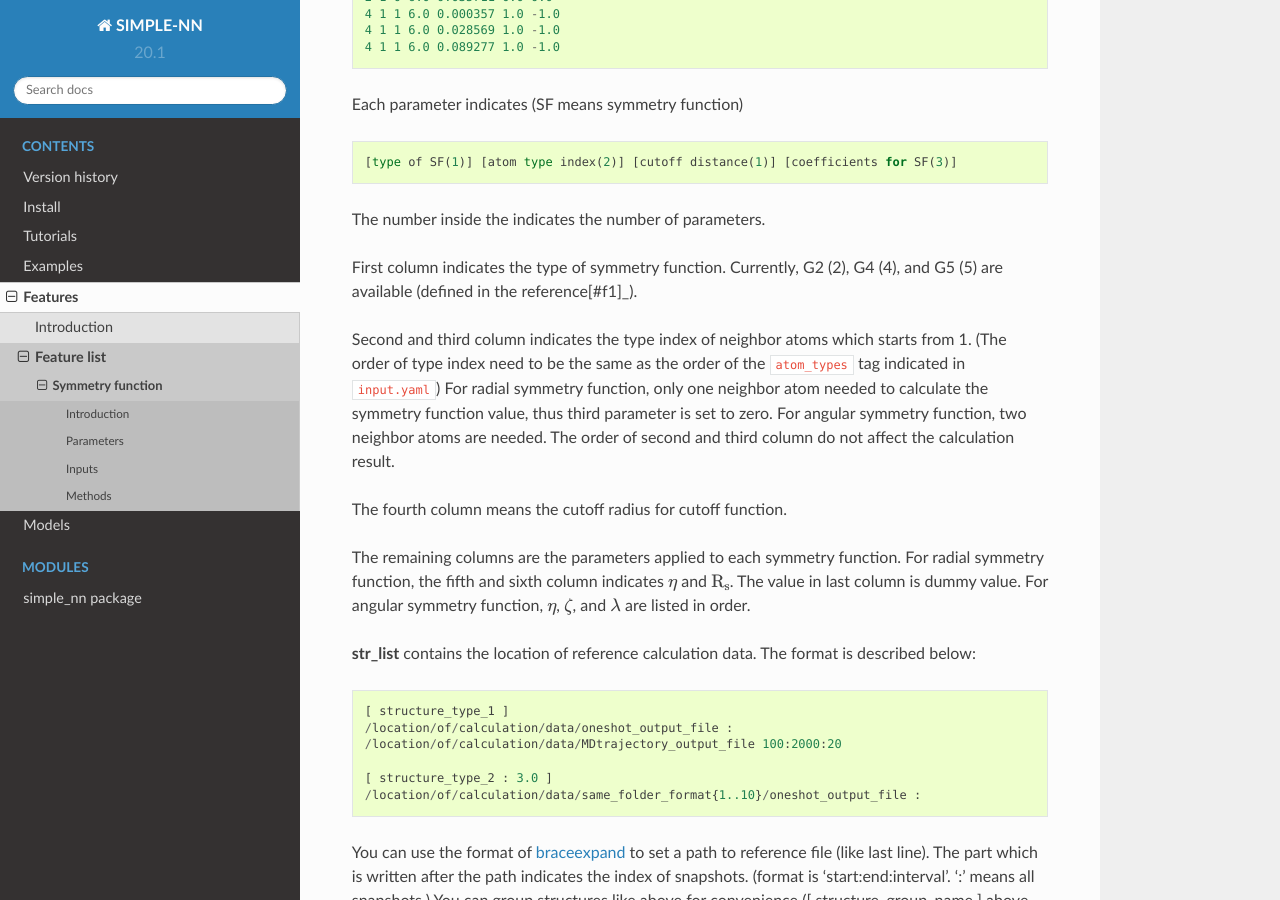
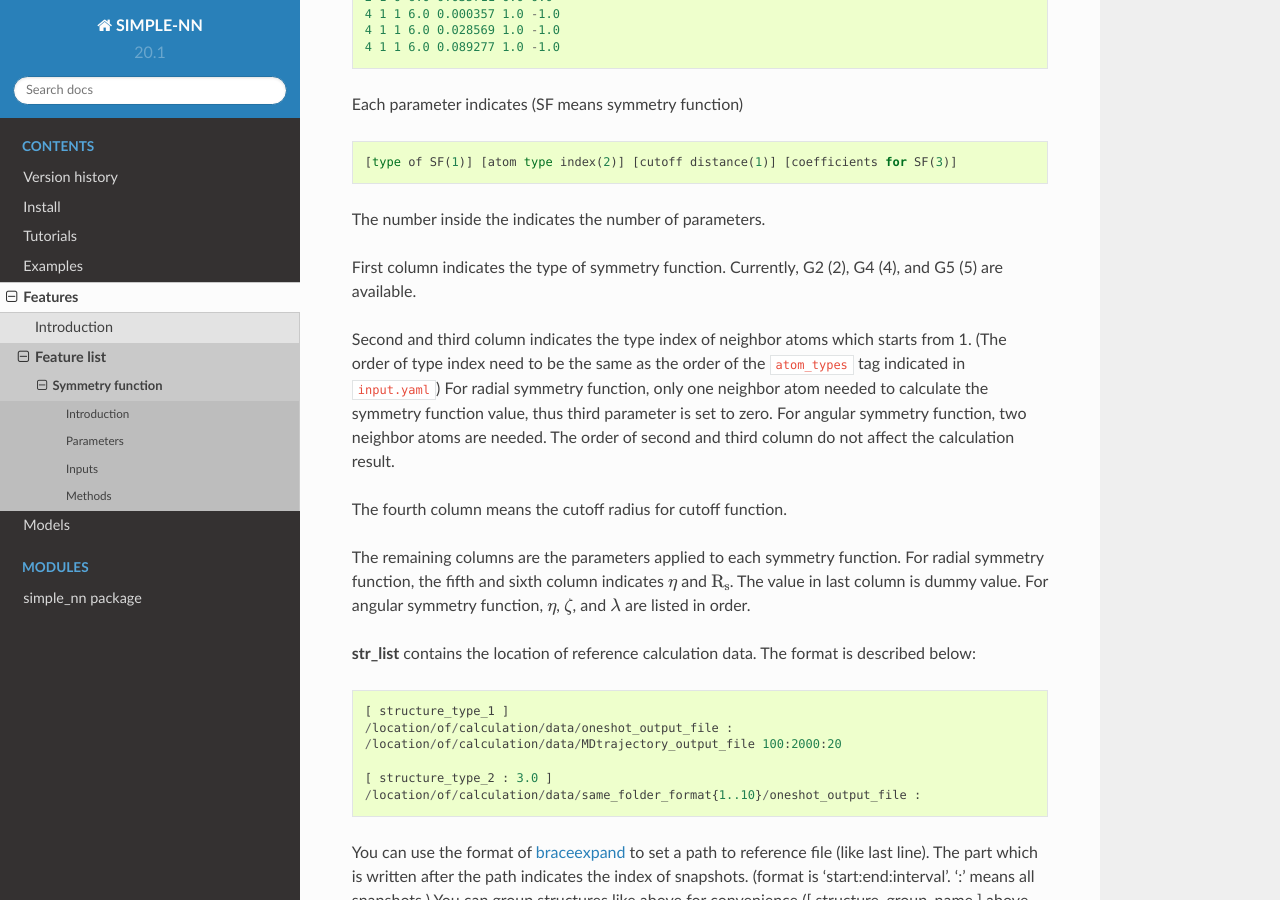
Before and after one commit to MDIL-SNU/SIMPLE-NN, a Sphinx documentation site: the page built from docs/features/symmetry_function/symmetry_function.rst, in a window 1280 px wide and 900 px high, scrolled down 1867 px. Built offline with Sphinx 7.4.7 and the Read the Docs theme 2.0.0, drawn with Linux system fonts in a browser that asks for light colours.

Commit message:
Fix broken link in documents

```diff
--- a/docs/examples/examples.rst
+++ b/docs/examples/examples.rst
@@ -22,9 +22,9 @@ Generate NNP
 
 To generate NNP using symmetry function and neural network,
 you need three types of input file (input.yaml, str_list, params_XX)
-as described in :doc:`/tutorials/tutorial:md-simulation-with-lammps` section.
+as described in :doc:`/tutorials/tutorial` section.
 The example files except params_Si and params_O are introduced below.
-Detail of params_Si and params_O can be found in :doc:`/features/symmetry_function/symmetry_function:inputs` section.
+Detail of params_Si and params_O can be found in :doc:`/features/symmetry_function/symmetry_function` section.
 Input files introduced in this section can be found in
 :code:`SIMPLE-NN/examples/SiO2/generate_NNP`.
 
--- a/docs/features/symmetry_function/symmetry_function.rst
+++ b/docs/features/symmetry_function/symmetry_function.rst
@@ -101,7 +101,7 @@ Each parameter indicates (SF means symmetry function) ::
 
 The number inside the indicates the number of parameters.
 
-First column indicates the type of symmetry function. Currently, G2 (2), G4 (4), and G5 (5) are available (defined in the reference[#f1]_).
+First column indicates the type of symmetry function. Currently, G2 (2), G4 (4), and G5 (5) are available.
 
 Second and third column indicates the type index of neighbor atoms which starts from 1.
 (The order of type index need to be the same as the order of the :code:`atom_types` tag indicated in :code:`input.yaml`)
```
